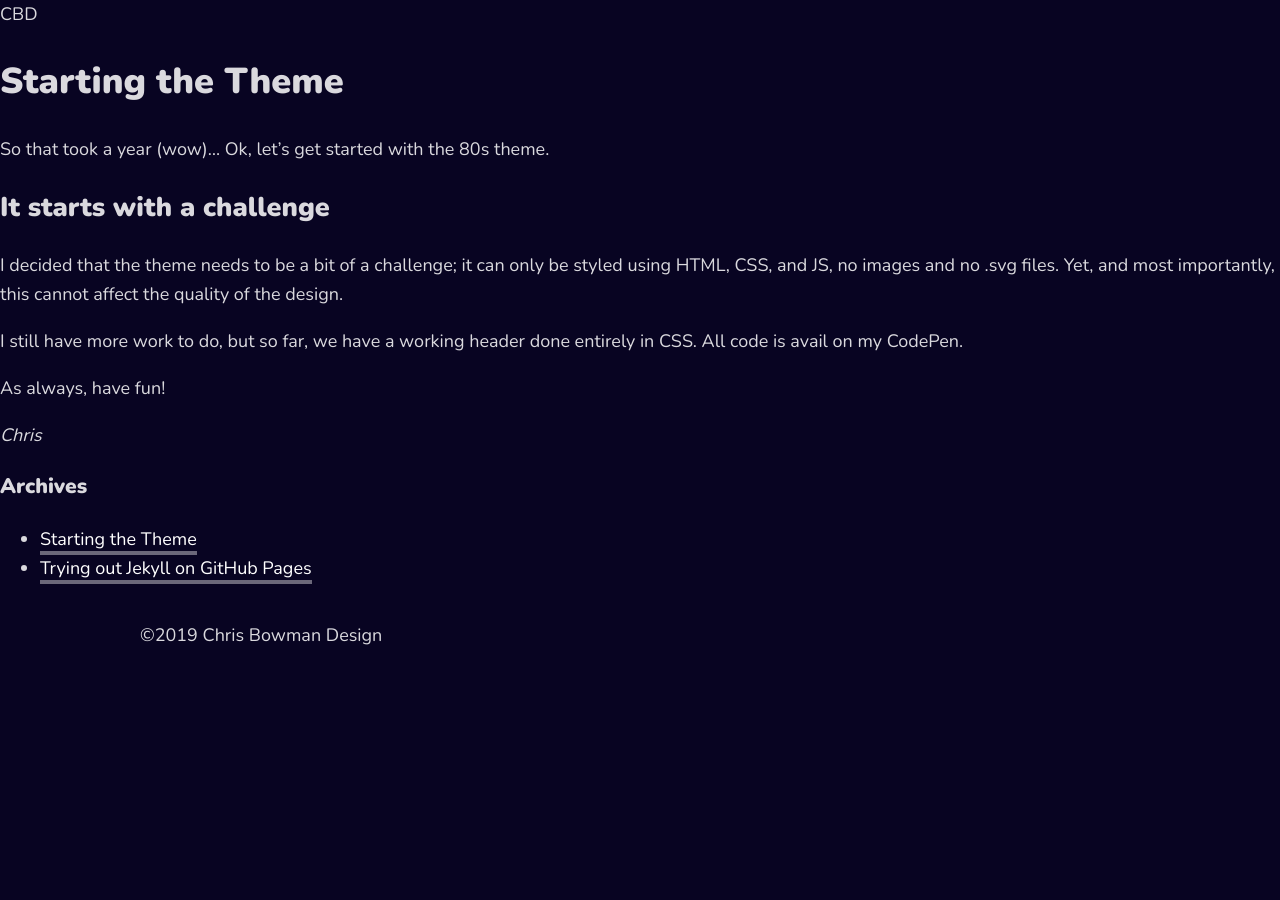
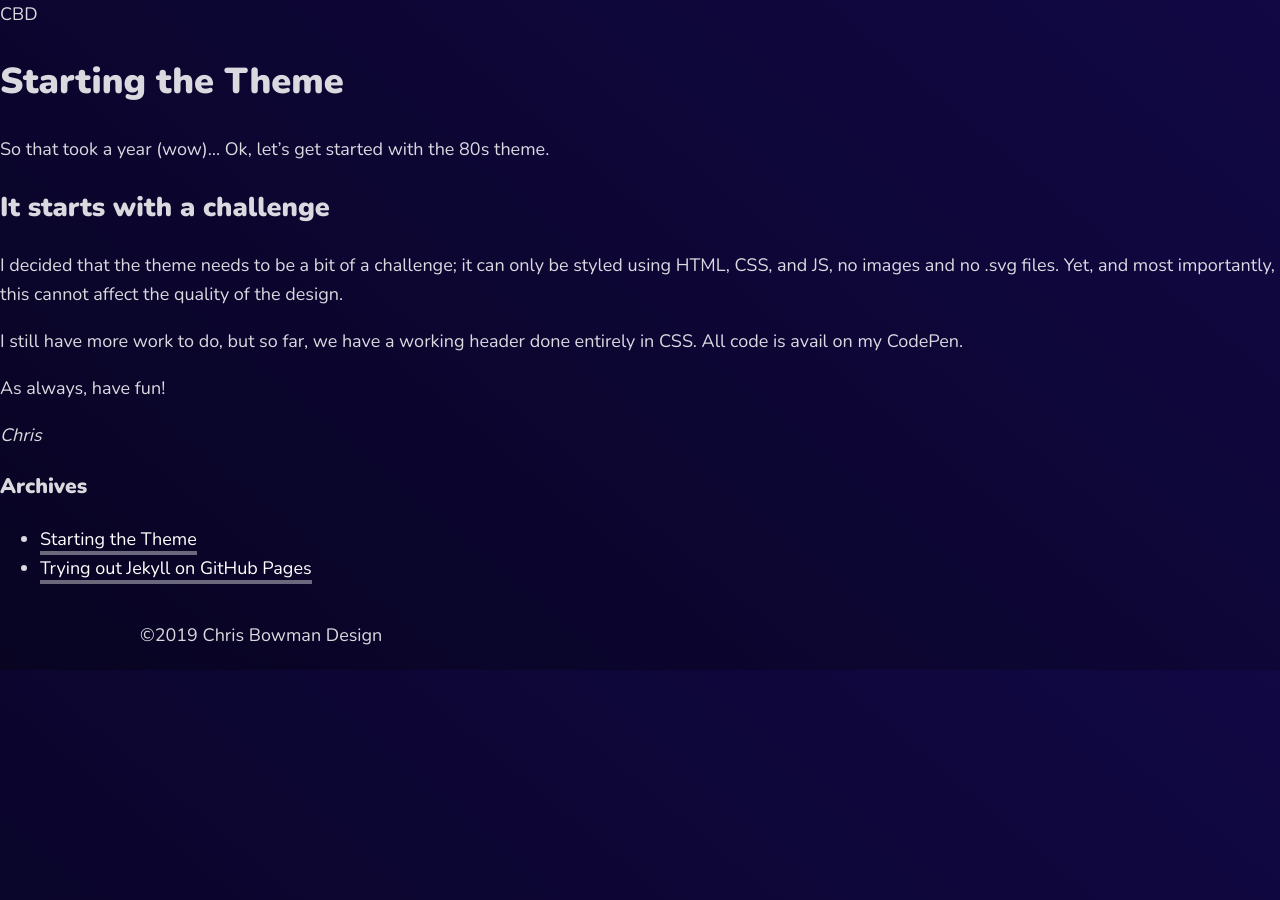
Before and after one commit to chiss22/chiss22.github.io, a Jekyll site: the page built from _posts/2019-03-31-starting-the-theme.md, in a window 1280 px wide. Built offline with Jekyll 4.4.1, drawn with Linux system fonts in a browser that asks for light colours.

Commit message:
Update style.scss

```diff
--- a/assets/css/style.scss
+++ b/assets/css/style.scss
@@ -3,7 +3,7 @@
 
 @import url('https://fonts.googleapis.com/css?family=Nunito:200,900');
 
-$colour-bg: #080422;
+$colour-bg: linear-gradient(40deg, #080422, #110844);
 $colour-text: rgba(255,255,255,0.85);
 $colour-link: rgba(255,255,255,1);
 $colour-primary: #FF5722;
```
